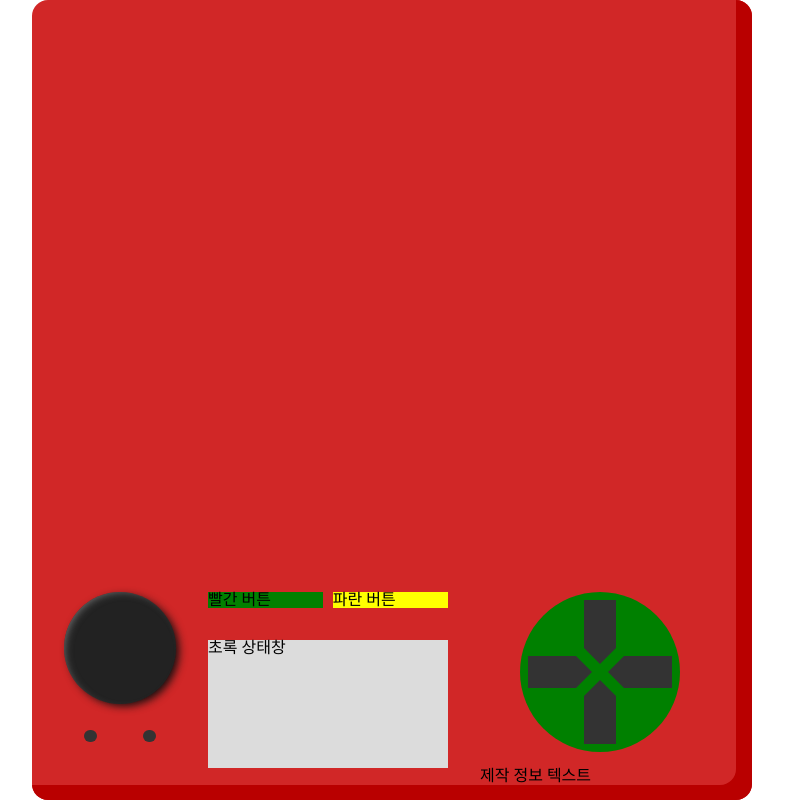
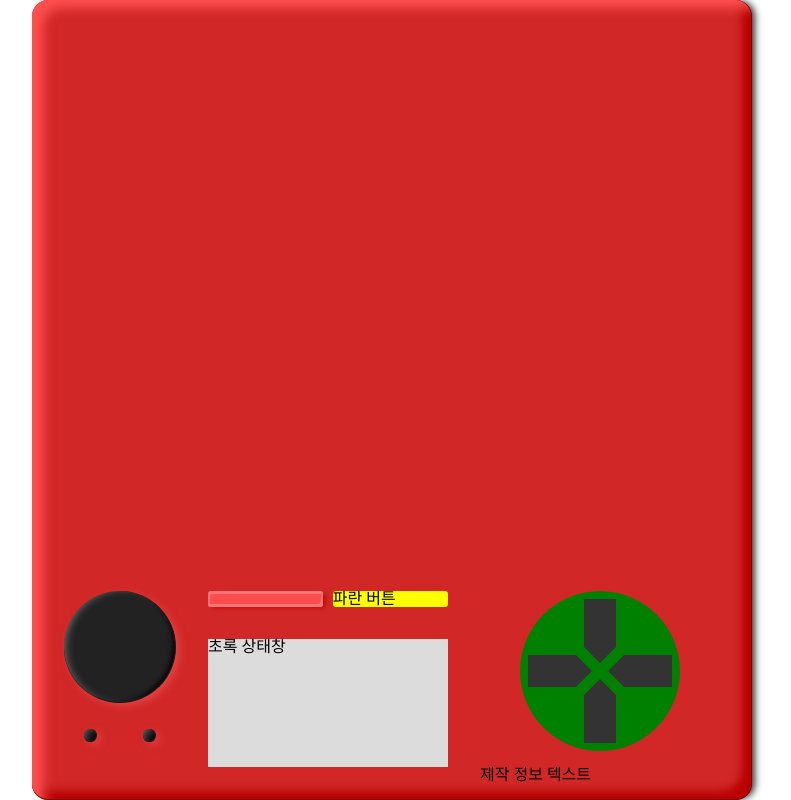
Before and after one commit to jsg3121/pokemon, a React (Create React App) app in the folder client/: page / in a window 1280 px wide. Shown: the whole page, without its empty margins (248-1039 px from the left). Built offline with nearby package versions, Linux system fonts and the light colour scheme.

Commit message:
fix : 도감 디자인 수정

```diff
--- a/client/src/components/src/background/src/Footer.component.tsx
+++ b/client/src/components/src/background/src/Footer.component.tsx
@@ -31,8 +31,11 @@ const Buttons = styled.div`
     width: 7rem;
     height: 7rem;
     background-color: #222222;
+    border-right: 1px solid #191919;
+    border-bottom: 1px solid #191919;
     border-radius: 50%;
-    box-shadow: 4px 3px 9px -1px #111111, inset 4px 3px 8px -4px #767676;
+    box-shadow: 4px 3px 9px -1px #e54747, inset 5px 1px 8px -4px #767676,
+      inset -6px -3px 5px -4px #050505;
   }
 
   .bg--button__dot {
@@ -48,7 +51,11 @@ const Buttons = styled.div`
       width: 0.8rem;
       height: 0.8rem;
       border-radius: 50%;
-      background-color: #333333;
+      background-color: #222222;
+      border-right: 1px solid #191919;
+      border-bottom: 1px solid #191919;
+      box-shadow: 4px 3px 9px -1px #e54747, inset 3px 2px 7px -4px #767676,
+        inset -6px -3px 5px -4px #050505;
     }
   }
 `
@@ -70,9 +77,12 @@ const Status = styled.div`
       width: 48%;
       height: 1rem;
       flex-shrink: 0;
+      border-radius: 0.2rem;
 
       &:first-child {
-        background-color: green;
+        background-color: #ff4d4d;
+        box-shadow: 4px 2px 5px -2px #bd0000, inset -2px -3px 0px #ff7474,
+          inset -2px -3px 0px #ff7474, inset 2px 3px 0px #ff7474;
       }
 
       &:last-child {
@@ -226,7 +236,7 @@ const FooterComponent: React.FC = () => {
         </Buttons>
         <Status>
           <div className="bg--status__alert">
-            <p>빨간 버튼</p>
+            <p></p>
             <p>파란 버튼</p>
           </div>
           <div className="bg--status__signal">초록 상태창</div>
--- a/client/src/container/src/Home.container.tsx
+++ b/client/src/container/src/Home.container.tsx
@@ -10,7 +10,10 @@ const Home = styled.section`
   position: relative;
   display: flex;
   overflow: hidden;
-  box-shadow: 0 0 0 #ffffff, inset 0 0 0 #ffffff, inset -16px -15px 0 #b90000;
+  border-right: 1px solid #750000;
+  border-bottom: 1px solid #750000;
+  box-shadow: 4px 0px 7px -1px #333333, inset 13px 10px 12px -2px #ff5050,
+    inset -16px -15px 8px -7px #b90000;
 `
 
 const HomeContainer: React.FC = () => {
```
